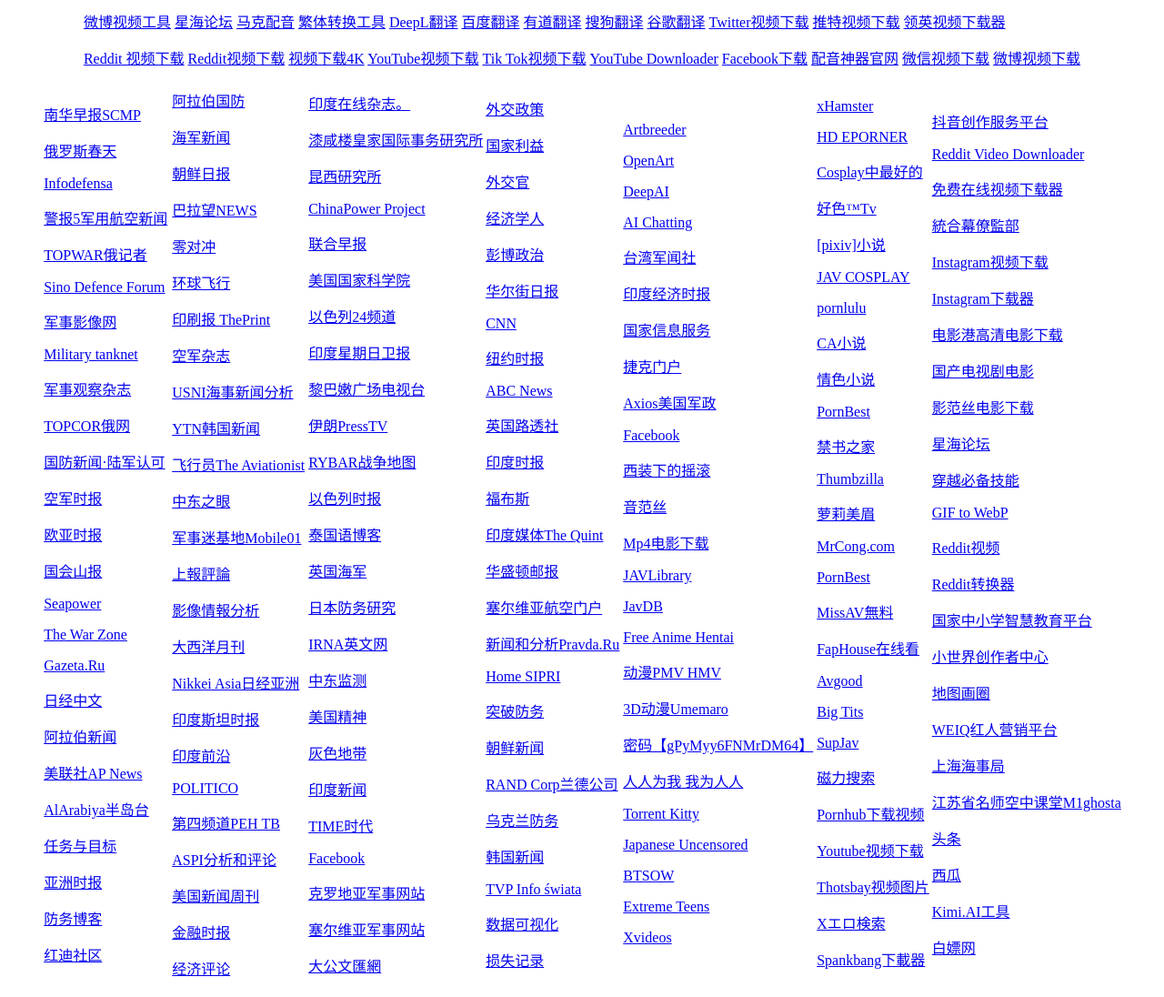
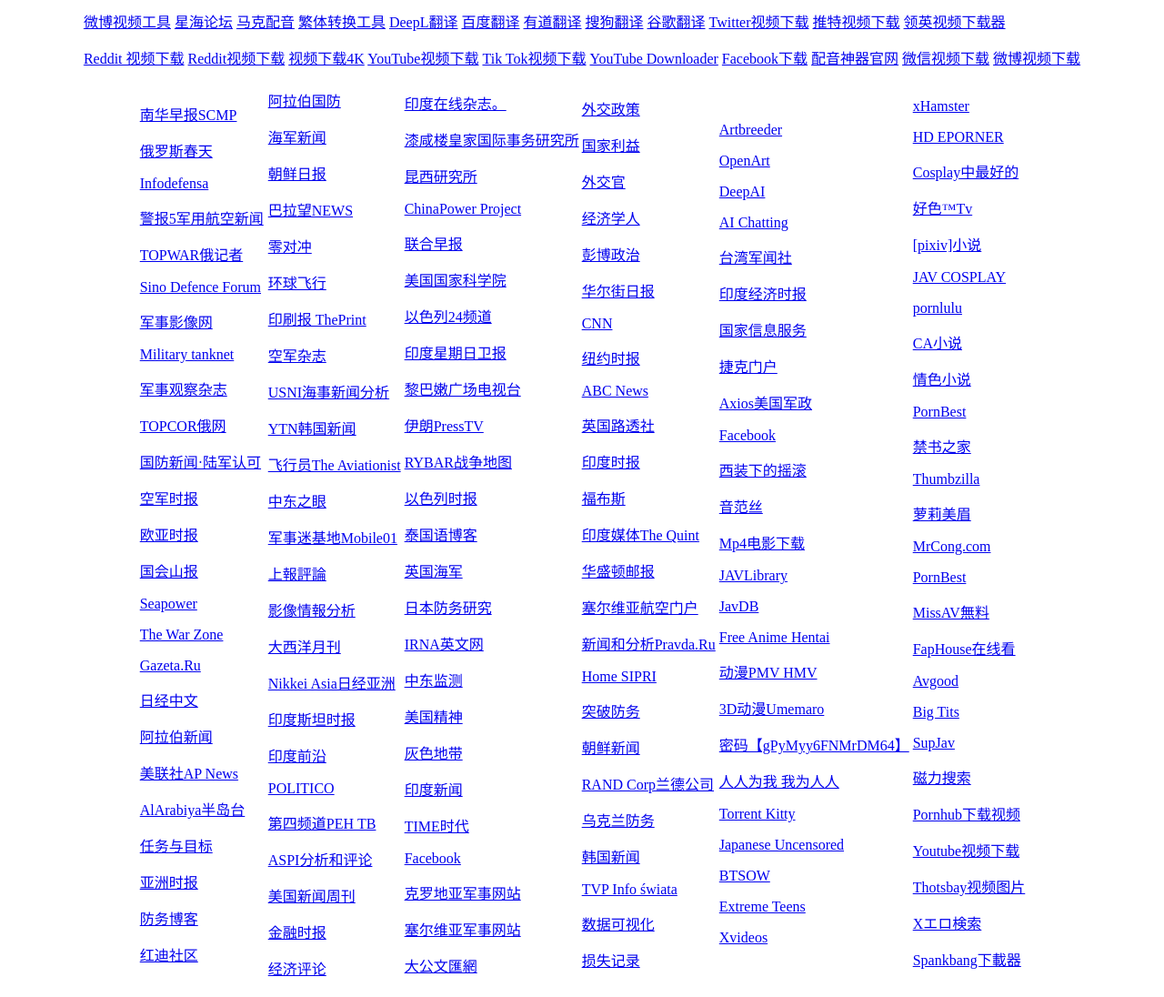
Before and after one commit to worangnidese/bookmark, a plain HTML site: page index.htm in a window 1280 px wide. Shown: the whole page at 91% size. Drawn offline with Linux system fonts and the light colour scheme.

Commit message:
Update index.htm

```diff
--- a/index.htm
+++ b/index.htm
@@ -225,33 +225,7 @@
   <a href="https://thotsbay.tv/">Thotsbay视频图片</a> </p>
   <a href="https://skebetter.com/">Xエロ検索</a> </p>
   <a href="https://fetchfile.me/">Spankbang下載器</a></p></td>
-<td>
-  <a  href="https://creator.douyin.com/creator-micro/content/manage?enter_from=personal_page"
-> 抖音创作服务平台</a> </p>
-  <a  href="https://rapidsave.com/info?url=https%3A%2F%2Fwww.reddit.com%2Fr%2Finterestingasfuck%2Fcomments%2F1c3qhpa%2Fhow_to_make_clothing_from_plastic_bottles%2F">Reddit Video Downloader</a> </p>
-  <a href="https://videodownloaderbot.com/">免费在线视频下载器</a>  </p>
-  <a  href="https://www.mod.go.jp/js/press/index.html" >統合幕僚監部</a> </p>
-  <a href="https://instagram.iiilab.com/">Instagram视频下载</a> </p>
-  <a  href="https://www.getfb.net/zh/instagram-downloader">Instagram下载器</a> </p>
-  <a href="https://www.dygang.cc/">电影港高清电影下载</a> </p>
-  <a  href="https://www.boxmp4.com/detail/29894.html" >国产电视剧电影</a>  </p>
-  <a href="https://www.yingfs.me/">影范丝电影下载</a>  </p>
-  <a href="https://bbs.dippstar.com/">星海论坛</a> </p>
-  <a  href="https://mp.weixin.qq.com/s?__biz=MzI3MDMwOTgyNQ==&amp;mid=2247508237&amp;idx=1&amp;sn=31ade4cb5a682e96a37ed32f4e4a3c1d&amp;chksm=ead1e1a3dda668b57007721b2d98d44fd3bccb9b46a1beaf5a1a75635c2f2658d91287ac7596&amp;scene=27">穿越必备技能</a> </p>
-  <a  href="https://ezgif.com/gif-to-webp/ezgif-4-9072e2d213.gif">GIF  to WebP</a> </p>
-  <a  href="https://ytshorts.savetube.me/zh/reddit-video-downloader?id=2960359463">Reddit视频</a> </p>
-  <a  href="https://youtube4kdownloader.com/zh63/convert-reddit-video.html">Reddit转换器</a> </p>
-  <a href="https://basic.smartedu.cn/">国家中小学智慧教育平台</a> </p>
-  <a href="https://qqzz.qq.com/index">小世界创作者中心</a>  </p>
-  <a  href="https://www.mapdevelopers.com/draw-circle-tool.php?circles=%5B%5B280000%2C25.6632286%2C119.1258058%2C%22%23AAAAAA%22%2C%22%23000000%22%2C0.4%5D%2C%5B480000%2C25.0831959%2C118.2989672%2C%22%23AAAAAA%22%2C%22%23000000%22%2C0.4%5D%5D">地图画圈</a> </p>
-  <a href="https://www.weiq.com/">WEIQ红人营销平台</a> </p>
-  <a  href="https://www.msa.gov.cn/page/channelArticles.do?channelids=94DF14CE-1110-415D-A44E-67593E76619F">上海海事局</a></p>
-  <a  href="https://mskzkt.jse.edu.cn/cloudCourse/index/pc/">江苏省名师空中课堂M1ghosta</a> </p>
-  <a  href="https://www.toutiao.com/c/user/token/MS4wLjABAAAAVnKttfO8lU-g_rsn_CiMc6wU5qko-KTwsZ-Z_tdj9ho/?source=list&amp;log_from=c887254c64633_1718077033727">头条</a> </p>
-  <a  href="https://www.ixigua.com/home/6785137894?list_entrance=userdetail">西瓜</a>
-  </p>
-  <a href="https://kimi.moonshot.cn/">Kimi.AI工具</a>  </p>
-  <a href="https://www.gamer520.com/">白嫖网</a></td>
+
  </tr>
 </table>
 </div>
```
